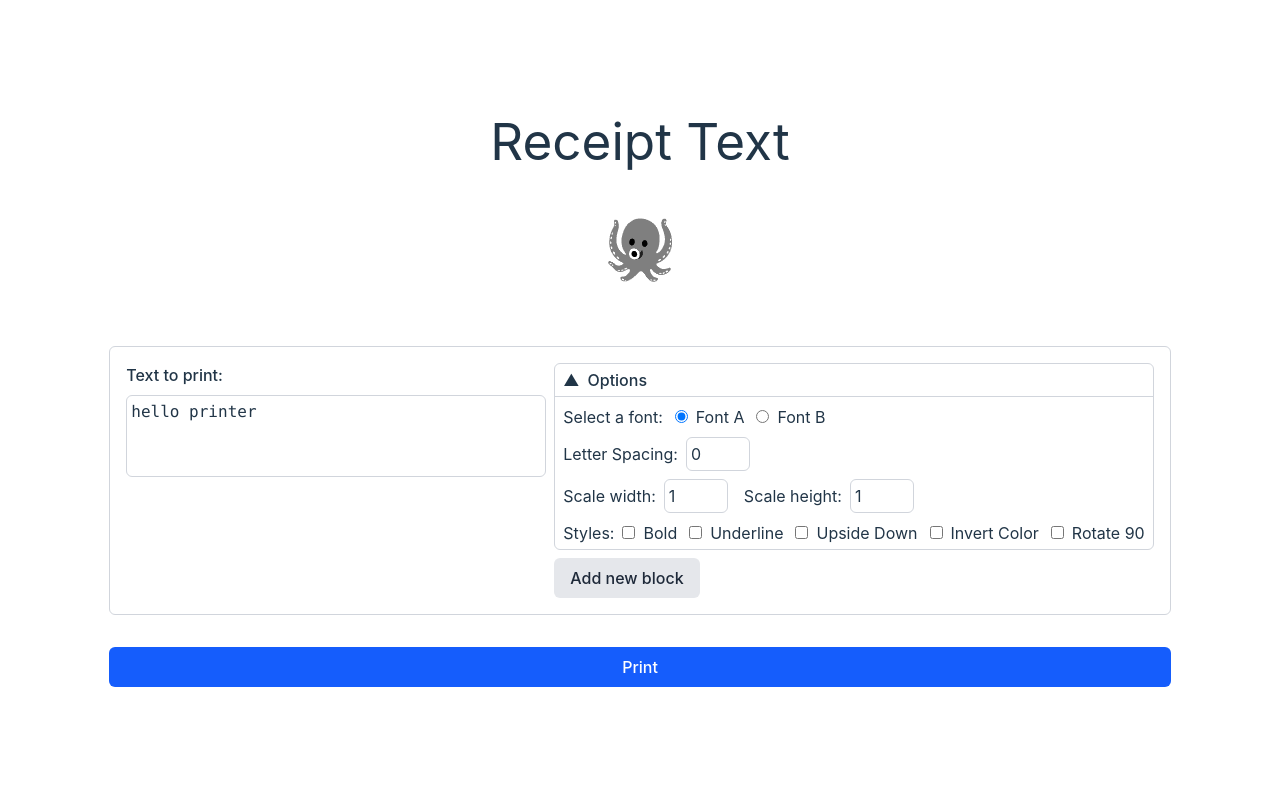
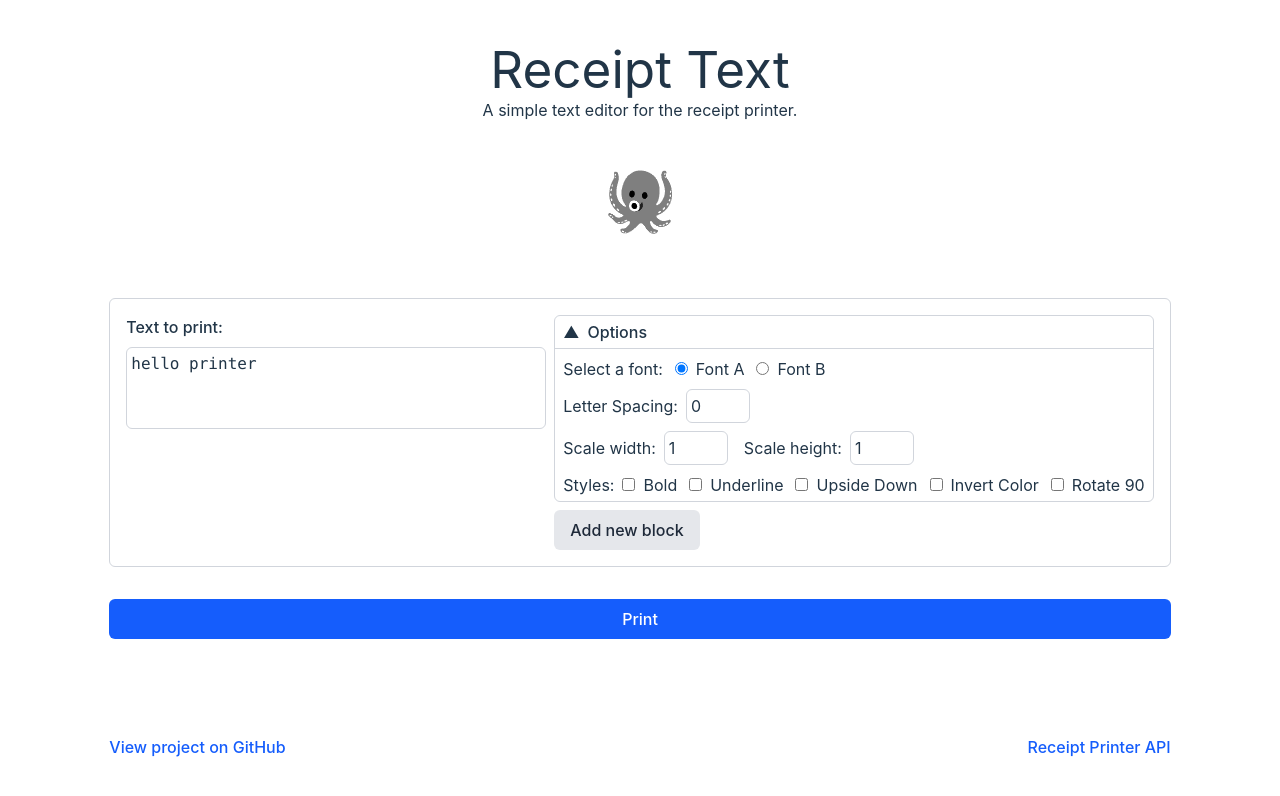
Before and after one commit to juliatufts/example-vite, a React app: page / in a window 1280 px wide. Shown: the top 796 px of the page. Built offline with nearby package versions, Linux system fonts and the light colour scheme; the HTML template or start-up script is replaced by a standard one.

Commit message:
add Anchor component, footer links

```diff
--- a/src/App.tsx
+++ b/src/App.tsx
@@ -1,6 +1,7 @@
 import ollie from "./assets/ollie.png";
 import "./App.css";
 import { Form } from "./components/Form";
+import Anchor from "./components/Anchor/Anchor";
 
 interface TextReceiptData {
   text?: string;
@@ -90,6 +91,9 @@ function App() {
   return (
     <div>
       <h1 className="text-center">Receipt Text</h1>
+      <p className="text-center">
+        A simple text editor for the receipt printer.
+      </p>
       <div className="flex justify-center py-4 ">
         <img
           src={ollie}
@@ -109,6 +113,12 @@ function App() {
           </p>
         </div>
       )}
+      <footer className="flex justify-between mt-24 ">
+        <Anchor href="https://github.com/juliatufts/receipt-text">
+          View project on GitHub
+        </Anchor>
+        <Anchor href="https://receipt.recurse.com/">Receipt Printer API</Anchor>
+      </footer>
     </div>
   );
 }
--- /dev/null
+++ b/src/components/Anchor/Anchor.tsx
@@ -0,0 +1,13 @@
+import cn from "classnames";
+
+export interface AnchorProps
+  extends React.AnchorHTMLAttributes<HTMLAnchorElement> {}
+
+export default function Anchor({ children, className, ...rest }: AnchorProps) {
+  const baseClasses = "text-blue-600 dark:text-blue-400";
+  return (
+    <a className={cn(baseClasses, className)} {...rest}>
+      {children}
+    </a>
+  );
+}
--- a/src/components/TextEditor/TextEditor.tsx
+++ b/src/components/TextEditor/TextEditor.tsx
@@ -3,7 +3,10 @@ import cn from "classnames";
 import { TextEditorProps } from ".";
 import { TextEditorOptions, TextStyles } from "../TextEditorOptions";
 
-const initialStyles: TextStyles = {};
+const initialStyles: TextStyles = {
+  "dark:bg-white": true,
+  "dark:text-black": true,
+};
 
 function updateStyles(
   targetId: string,
@@ -50,18 +53,29 @@ function updateStyles(
         setTextStyles((prev) => ({ ...prev, underline: false }));
       }
       break;
+    case "upsideDown":
+      if (isChecked) {
+        setTextStyles((prev) => ({ ...prev, "rotate-180": true }));
+      } else {
+        setTextStyles((prev) => ({ ...prev, "rotate-180": false }));
+      }
+      break;
     case "invert":
       if (isChecked) {
         setTextStyles((prev) => ({
           ...prev,
           "text-white": true,
           "bg-black": true,
+          "dark:bg-white": false,
+          "dark:text-black": false,
         }));
       } else {
         setTextStyles((prev) => ({
           ...prev,
           "text-white": false,
           "bg-black": false,
+          "dark:bg-white": true,
+          "dark:text-black": true,
         }));
       }
       break;
@@ -78,8 +92,6 @@ function TextEditor({ id }: TextEditorProps) {
     React.useState<TextStyles>(initialStyles);
   const textAreaRef = useRef<HTMLTextAreaElement>(null);
   const defaultText = "hello printer";
-  // const fortyTwo = "123456789012345678901234567890123456789012";
-  // const fiftySix = "12345678901234567890123456789012345678901234567890123456";
 
   function onFormChange(e: React.FormEvent<HTMLFormElement>) {
     const target = e.target as HTMLElement;
--- a/src/index.css
+++ b/src/index.css
@@ -18,7 +18,6 @@
 
 a {
   font-weight: 500;
-  color: #9297fd;
 }
 a:hover,
 a:focus {
@@ -27,7 +26,7 @@ a:focus {
 
 body {
   margin: 0;
-  margin-bottom: 32px;
+  margin-bottom: 4px;
   display: flex;
   place-items: center;
   min-width: 320px;
@@ -44,7 +43,4 @@ h1 {
     color: #213547;
     background-color: #ffffff;
   }
-  a {
-    color: #575fff;
-  }
 }
```
